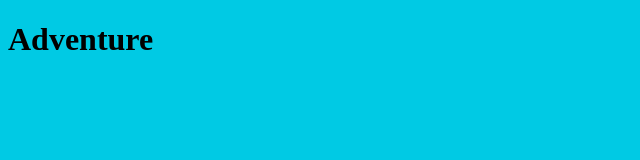
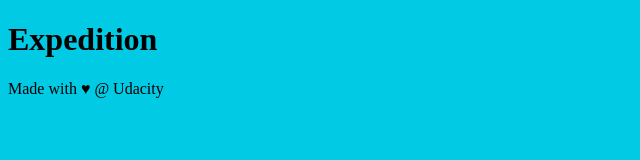
Before and after one commit to KhaledAhmedYounes/new-git-project, a plain HTML site: page index.html in a window 1280 px wide. Shown: the whole page, without its empty margins (0-640 px from the left). Drawn offline with Linux system fonts and the light colour scheme.

Commit message:
Added a header, container, and footer to page

```diff
--- a/index.html
+++ b/index.html
@@ -9,7 +9,20 @@
 </head>
 <body>
     <!-- A simple header -->
-	<h1>Adventure</h1>
+    <header>
+        <h1>Expedition</h1>
+    </header>
+
+    <div class="container">
+        <main>
+
+        </main>
+    </div>
+
+    <footer>
+        Made with ♥ @ Udacity
+    </footer>
+
     <script src="js/app.js"></script>
 </body>
 </html>
```
